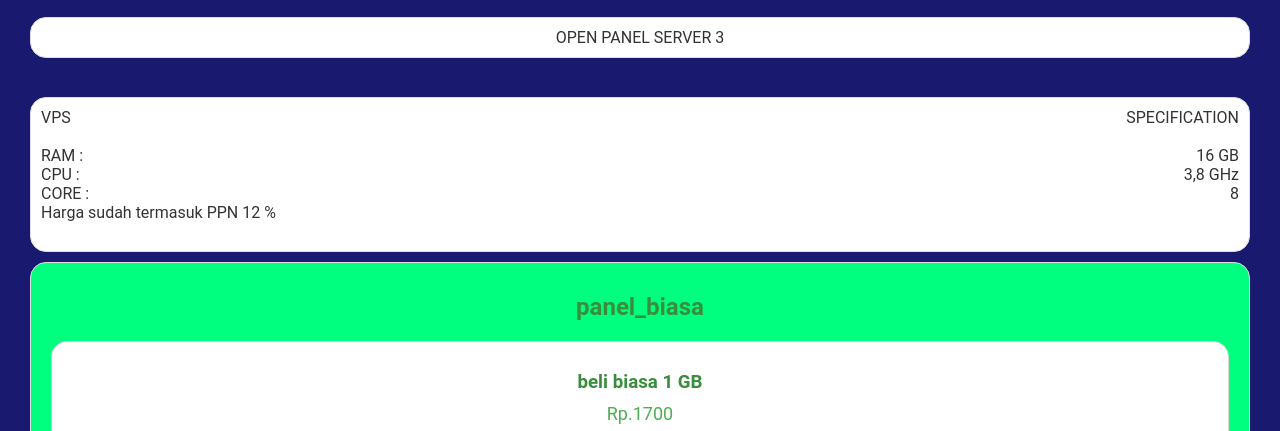
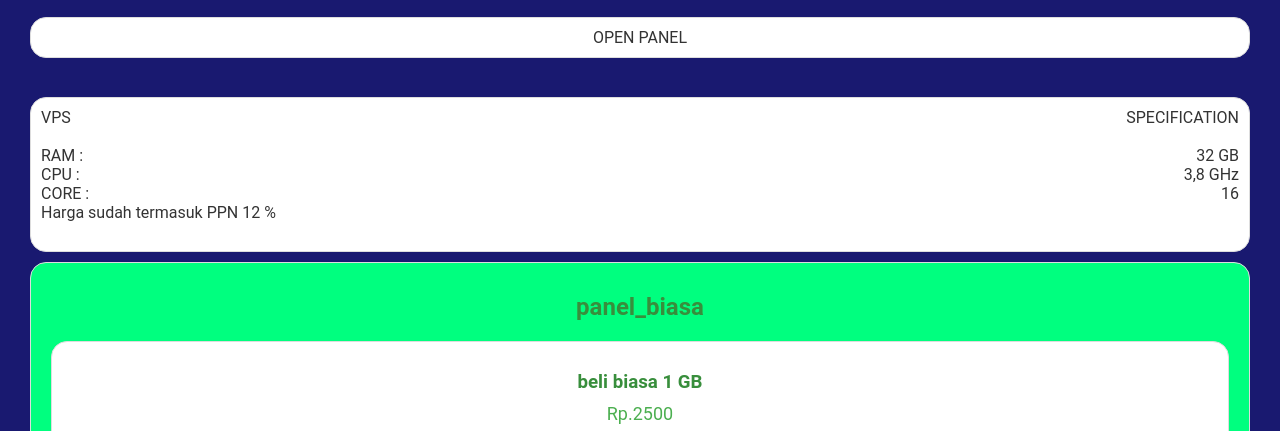
Before and after one commit to Nauvalunesa/Panel, a plain HTML site: page index.html in a window 1280 px wide. Shown: the part 248-679 px from the top of the page. Drawn offline with Linux system fonts and the light colour scheme.

Commit message:
Update index.html

```diff
--- a/index.html
+++ b/index.html
@@ -195,13 +195,13 @@
         <img src="https://pomf2.lain.la/f/tmmm56jq.png" alt="Panel FDTeam" class="header-image">
         <div style='display: none;' id="product-title" class="product-container"></div>
         <!-- Product container -->
-        <div class="sub-product">OPEN PANEL SERVER 3</div>
+        <div class="sub-product">OPEN PANEL </div>
         <br style='padding:0px;margin:0px;'>
         <div class="sub-product">
             <div class="h2s"><span>VPS </span><span>SPECIFICATION</span></div><br>
-           <div class="h2s"><span>RAM :</span> <span>16  GB</span></div>
+           <div class="h2s"><span>RAM :</span> <span>32 GB</span></div>
             <div class="h2s"><span>CPU :</span><span>3,8 GHz</span></div>
-            <div class="h2s"><span>CORE :</span><span>8</span></div>
+            <div class="h2s"><span>CORE :</span><span>16</span></div>
             <div class="h2s"><span>Harga sudah termasuk PPN 12 %</span></div>
             <br>
         </div>
@@ -218,23 +218,23 @@
             },
             "pricing": {
                 "panel_biasa": {
-                    "biasa 1 GB": 1700,
-                    "biasa 2 GB": 2800,
-                    "biasa 3 GB": 4000,
-                    "biasa 4 GB": 5000,
-                    "biasa 5 GB": 6750,
-                    "biasa 6 GB": 7840,
-                    "biasa 7 GB": 9000,
-                    "biasa 8 GB": 10000,
-                    "biasa Unlimited": 11200
+                    "biasa 1 GB": 2500,
+                    "biasa 2 GB": 3500,
+                    "biasa 3 GB": 4500,
+                    "biasa 4 GB": 6000,
+                    "biasa 5 GB": 7000,
+                    "biasa 6 GB": 8500,
+                    "biasa 7 GB": 9500,
+                    "biasa 8 GB": 11000,
+                    "biasa Unlimited": 13000
                 },
                 "pm2": {
-                    "pm2 2 GB": 4000,
-                    "pm2 3 GB": 5000,
-                    "pm2 4 GB": 6720,
-                    "pm2 6 GB": 10000,
-                    "pm2 8 GB": 11200,
-                    "pm2 Unlimited": 12320
+                    "pm2 2 GB": 5000,
+                    "pm2 3 GB": 6000,
+                    "pm2 4 GB": 7500,
+                    "pm2 6 GB": 11000,
+                    "pm2 8 GB": 12500,
+                    "pm2 Unlimited": 14000
                 }
 
 
```
